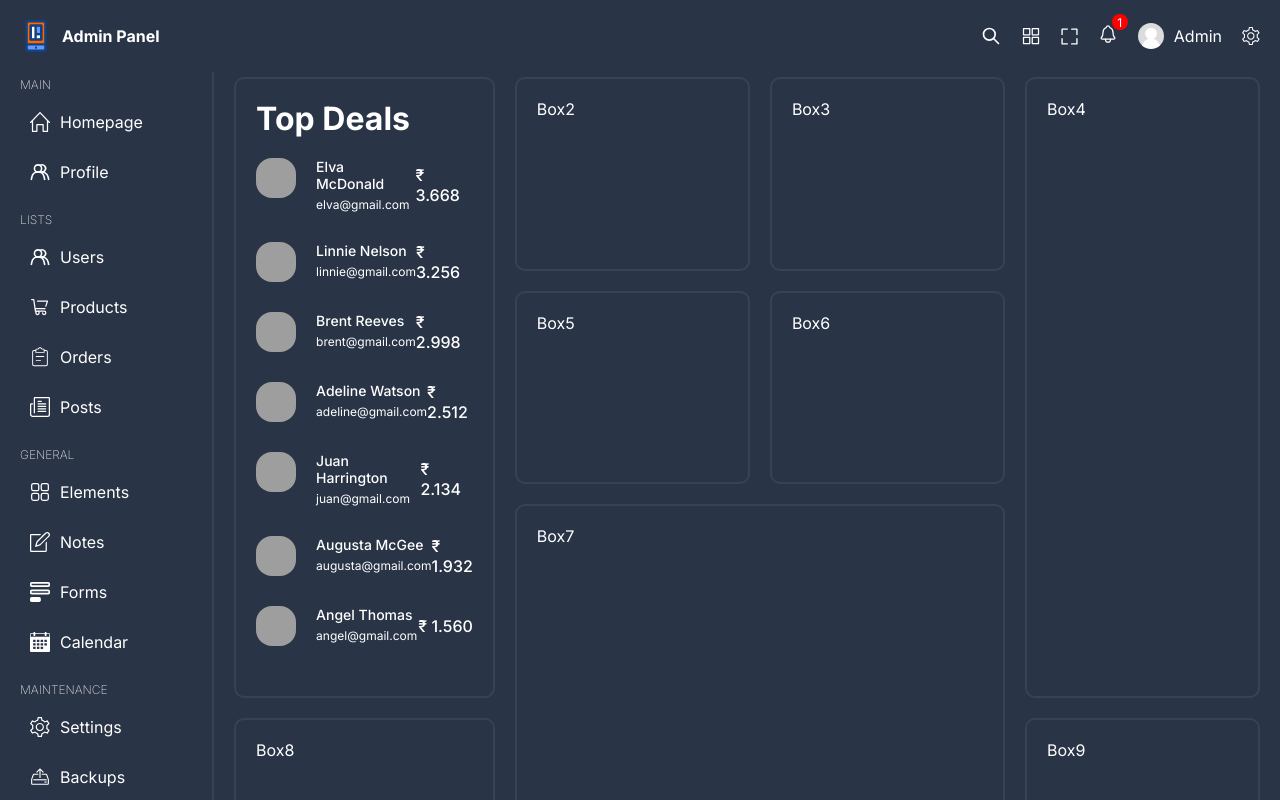
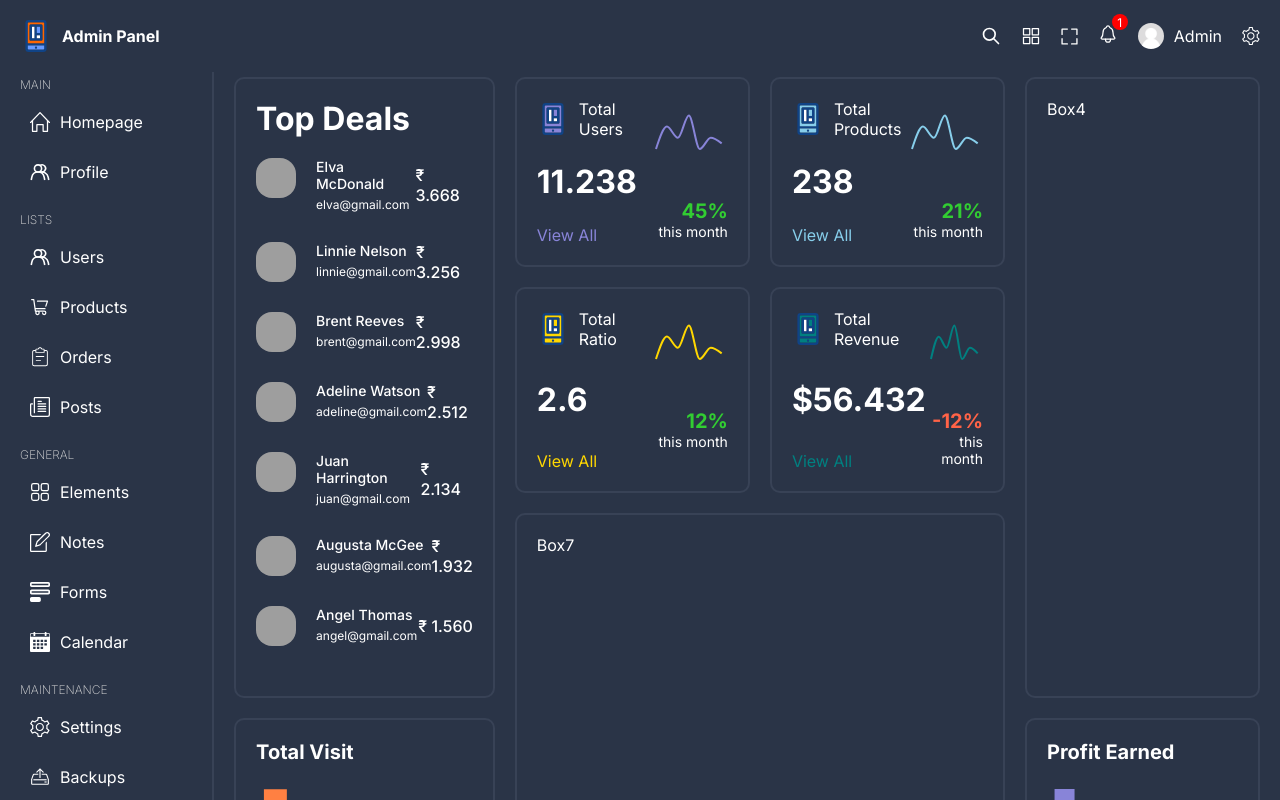
Before and after one commit to khuranajordan/DilFoods-Assignment, a React (Vite) app: page / in a window 1280 px wide. Shown: the top 800 px of the page. Built offline with nearby package versions, Linux system fonts and the light colour scheme; grey boxes are pictures that could not be loaded.

Commit message:
[Feature]:Add bar chart with dummy data

```diff
--- a/package.json
+++ b/package.json
@@ -13,6 +13,7 @@
     "react": "^18.2.0",
     "react-dom": "^18.2.0",
     "react-router-dom": "^6.22.1",
+    "recharts": "^2.12.0",
     "sass": "^1.71.0"
   },
   "devDependencies": {
--- a/pages/home/Home.tsx
+++ b/pages/home/Home.tsx
@@ -1,4 +1,14 @@
+import BarChartBox from "../../src/components/barchartbox/BarChartBox";
+import ChartBox from "../../src/components/chartbox/ChartBox";
 import TopBox from "../../src/components/topbox/TopBox";
+import {
+  barChartBoxRevenue,
+  barChartBoxVisit,
+  chartBoxConversion,
+  chartBoxProduct,
+  chartBoxRevenue,
+  chartBoxUser,
+} from "../../src/data";
 import "./home.scss";
 
 const Home = () => {
@@ -7,14 +17,26 @@ const Home = () => {
       <div className="box box1">
         <TopBox />
       </div>
-      <div className="box box2">Box2</div>
-      <div className="box box3">Box3</div>
+      <div className="box box3">
+        <ChartBox {...chartBoxUser} />
+      </div>
+      <div className="box box2">
+        <ChartBox {...chartBoxProduct} />
+      </div>
       <div className="box box4">Box4</div>
-      <div className="box box5">Box5</div>
-      <div className="box box6">Box6</div>
+      <div className="box box5">
+        <ChartBox {...chartBoxConversion} />
+      </div>
+      <div className="box box6">
+        <ChartBox {...chartBoxRevenue} />
+      </div>
       <div className="box box7">Box7</div>
-      <div className="box box8">Box8</div>
-      <div className="box box9">Box9</div>
+      <div className="box box8">
+        <BarChartBox {...barChartBoxVisit} />
+      </div>
+      <div className="box box9">
+        <BarChartBox {...barChartBoxRevenue} />
+      </div>
     </div>
   );
 };
--- /dev/null
+++ b/src/components/barchartbox/BarChartBox.tsx
@@ -0,0 +1,36 @@
+import { Bar, BarChart, ResponsiveContainer, Tooltip } from "recharts";
+
+import "./barchartbox.scss";
+
+interface BarChartBoxProps {
+  title: string;
+  chartData: Object[];
+  color: string;
+  dataKey: string;
+}
+const BarChartBox = ({
+  title,
+  chartData,
+  color,
+  dataKey,
+}: BarChartBoxProps) => {
+  return (
+    <div className="barChartBox">
+      <h1>{title}</h1>
+      <div className="chart">
+        <ResponsiveContainer width="99%" height={150}>
+          <BarChart data={chartData}>
+            <Tooltip
+              contentStyle={{ background: "#2a3447", borderRadius: "5px" }}
+              labelStyle={{ display: "none" }}
+              cursor={{ fill: "none" }}
+            />
+            <Bar dataKey={dataKey} fill={color} />
+          </BarChart>
+        </ResponsiveContainer>
+      </div>
+    </div>
+  );
+};
+
+export default BarChartBox;
--- /dev/null
+++ b/src/components/barchartbox/barchartbox.scss
@@ -0,0 +1,10 @@
+.barChartBox{
+    width: 100%;
+    height: 100%;
+
+    h1{
+        font-size: 20px;
+        margin-bottom: 20px;
+    }
+
+}
--- /dev/null
+++ b/src/components/chartbox/ChartBox.tsx
@@ -0,0 +1,70 @@
+import { Link } from "react-router-dom";
+import { LineChart, Line, ResponsiveContainer, Tooltip } from "recharts";
+
+import "./chartbox.scss";
+
+interface ChartBoxProps {
+  title: string;
+  number: number | string;
+  icon: string;
+  chartData: Object[];
+  dataKey: string;
+  color: string;
+  percentage: number;
+}
+
+const ChartBox = ({
+  title,
+  number,
+  icon,
+  chartData,
+  dataKey,
+  color,
+  percentage,
+}: ChartBoxProps) => {
+  return (
+    <div className="chartBox">
+      <div className="boxInfo">
+        <div className="title">
+          <img src={icon} alt="" />
+          <span>{title}</span>
+        </div>
+        <h1>{number}</h1>
+        <Link to={"/"} style={{ color: color }}>
+          View All
+        </Link>
+      </div>
+      <div className="chartInfo">
+        <div className="chart">
+          <ResponsiveContainer width="99%" height="100%">
+            <LineChart data={chartData}>
+              <Tooltip
+                contentStyle={{ background: "transparent", border: "none" }}
+                labelStyle={{ display: "none" }}
+                position={{ x: 10, y: 70 }}
+              />
+              <Line
+                type="monotone"
+                dataKey={dataKey}
+                stroke={color}
+                strokeWidth={2}
+                dot={false}
+              />
+            </LineChart>
+          </ResponsiveContainer>
+        </div>
+        <div className="texts">
+          <span
+            className="percentage"
+            style={{ color: percentage < 0 ? "tomato" : "limegreen" }}
+          >
+            {percentage}%
+          </span>
+          <span className="duration">this month</span>
+        </div>
+      </div>
+    </div>
+  );
+};
+
+export default ChartBox;
--- /dev/null
+++ b/src/components/chartbox/chartbox.scss
@@ -0,0 +1,41 @@
+.chartBox {
+  display: flex;
+  height: 100%;
+
+  .boxInfo {
+    flex: 3;
+    display: flex;
+    flex-direction: column;
+    justify-content: space-between;
+
+    .title {
+      display: flex;
+      align-items: center;
+      gap: 10px;
+    }
+  }
+
+  .chartInfo {
+    flex: 2;
+    flex-direction: column;
+    justify-content: space-between;
+
+    .chart {
+      height: 100px;
+      width: 100%;
+    }
+    .texts {
+      display: flex;
+      flex-direction: column;
+      text-align: right;
+
+      .percentage {
+        font-weight: bold;
+        font-size: 20px;
+      }
+      .duration {
+        font-size: 14px;
+      }
+    }
+  }
+}
```
Also changed, not shown: 1 other file (tests, documents, lock files or other folders).
